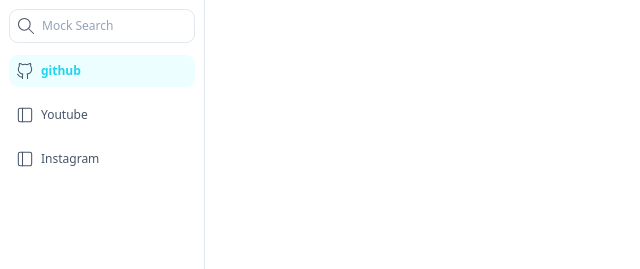
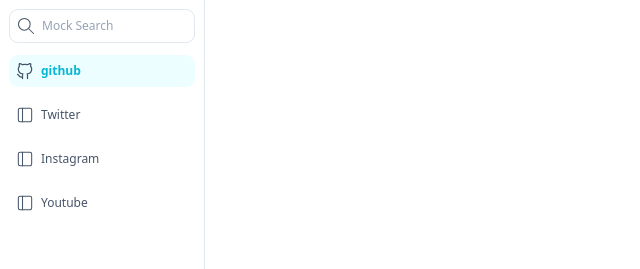
Before and after one commit to mzkmnk/next-components, a Next.js app: page /internal/compositionSidebar in a window 1280 px wide. Shown: the top 269 px of the page, without its empty margins (0-640 px from the left). Built offline with nearby package versions, Linux system fonts and the light colour scheme.

Commit message:
wip:sidebar onclick

```diff
--- a/app/internal/_components/composition-sidebar/CompositionSidebar.tsx
+++ b/app/internal/_components/composition-sidebar/CompositionSidebar.tsx
@@ -2,15 +2,22 @@
 
 // https://dribbble.com/shots/24348644-Side-Navigation-Animation
 
-import { ReactNode } from "react";
-import IconView from "../icon-view/icon-view";
+import { ReactNode, useState } from "react";
+import IconView, { TIconName } from "../icon-view/icon-view";
 import CompositionSidearItem from "./CompositionSidebarItem";
 
 export type TCompositionSidebar = {
-    children? : ReactNode
+    children? : ReactNode,
+    sidebarItems?:{
+        label:string;
+        iconName:TIconName
+    }[]
 }
 
-const CompositionSidebar = ({children}:TCompositionSidebar) => {
+const CompositionSidebar = ({children,sidebarItems}:TCompositionSidebar) => {
+
+    const [selectedSidebarIndex,setSelectedSidebarIndex] = useState<number>(0);
+
     return (
         <div className="w-full h-full flex flex-row">
             {/* sidebar */}
@@ -21,15 +28,16 @@ const CompositionSidebar = ({children}:TCompositionSidebar) => {
                         <IconView iconName="search" style="text-slate-400" strokeWidth={1.25}></IconView>
                         <p className="text-slate-400 font-light">Mock Search</p>
                     </div>
-                    <CompositionSidearItem itemName="github" isSelected={true}>
-                        <IconView iconName="githubIcon" style="text-slate-400" strokeWidth={1.25}></IconView>
-                    </CompositionSidearItem>
-                    <CompositionSidearItem itemName="Youtube" isSelected={false}>
-                        <IconView iconName="sidebar" style="text-slate-400" strokeWidth={1.25}></IconView>
-                    </CompositionSidearItem>
-                    <CompositionSidearItem itemName="Instagram" isSelected={false}>
-                        <IconView iconName="sidebar" style="text-slate-400" strokeWidth={1.25}></IconView>
-                    </CompositionSidearItem>
+                    {
+                        sidebarItems?.map((sidebarItem,index) => {
+                            const isSelected = index === selectedSidebarIndex;
+                            return (
+                                <CompositionSidearItem key={index} itemName={sidebarItem.label} isSelected={isSelected} onClick={() => setSelectedSidebarIndex(index)}>
+                                    <IconView iconName={sidebarItem.iconName} style={`${ isSelected ? 'text-cyan-400':'text-slate-400'}`} strokeWidth={isSelected ? 1.5:1.25}></IconView>
+                                </CompositionSidearItem>
+                            )
+                        })
+                    }
                 </div>
             </div>
             {/* children */}
--- a/app/internal/_components/composition-sidebar/CompositionSidebarItem.tsx
+++ b/app/internal/_components/composition-sidebar/CompositionSidebarItem.tsx
@@ -11,9 +11,10 @@ export type TCompositionSidebarItem = {
 };
 
 const CompositionSidebarItem = ({children,itemName,className,isSelected,...props}:TCompositionSidebarItem) => {
+
     return (
         <div className={twMerge(clsx('gap-2 flex flex-row items-center p-2 text-slate-600',{
-            'rounded-xl bg-cyan-50 text-cyan-400 font-semibold':isSelected
+            'rounded-xl bg-cyan-50 text-cyan-500 font-semibold':isSelected
         }),className)} {...props}>
             {children}
             <p>{itemName}</p>
--- a/app/internal/compositionSidebar/page.tsx
+++ b/app/internal/compositionSidebar/page.tsx
@@ -1,9 +1,33 @@
 import CompositionSidebar from "../_components/composition-sidebar/CompositionSidebar";
+import { TIconName } from "../_components/icon-view/icon-view";
 
 const Page = () => {
+
+    const sidebarItems:{
+        label:string;
+        iconName:TIconName
+    }[] = [
+        {
+            label:'github',
+            iconName:'githubIcon'
+        },
+        {
+            label:'Twitter',
+            iconName:'sidebar',
+        },
+        {
+            label:'Instagram',
+            iconName:'sidebar'
+        },
+        {
+            label:'Youtube',
+            iconName:'sidebar',
+        }
+    ];
+
     return (
         <div className="w-screen h-screen">
-            <CompositionSidebar></CompositionSidebar>
+            <CompositionSidebar sidebarItems={sidebarItems}></CompositionSidebar>
         </div>
     )
 };
```
